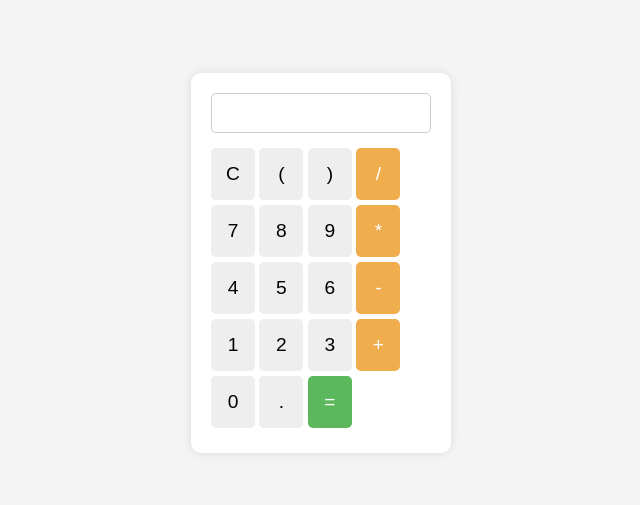
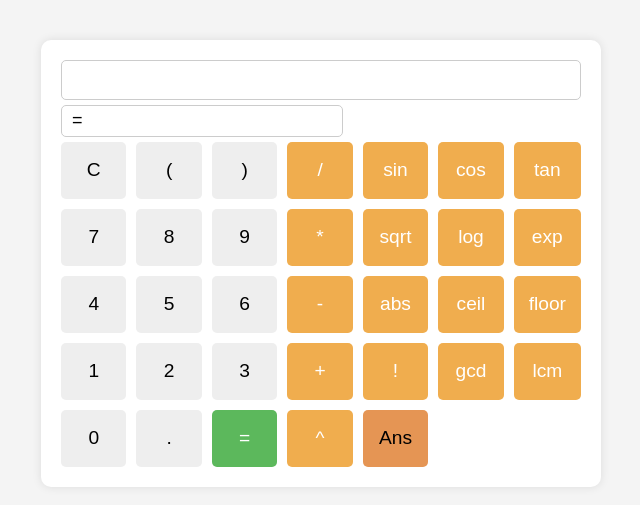
Before and after one commit to Daniel-1-2-3/Web-Graphing-Calculator, a website: page index.html in a window 1280 px wide. Shown: the part 137-642 px from the top of the page, without its empty margins (319-959 px from the left). Drawn offline with nearby package versions, Linux system fonts and the light colour scheme.

Commit message:
add advanced functions

```diff
--- a/index.html
+++ b/index.html
@@ -14,40 +14,63 @@
             <span id="caret"></span>
             <div id="text-after-caret" class="displayText"></div>
         </div>
-        <div>
+        <div id=answer-box>= </div>
+        <!-- Wrap all buttons inside buttons-container -->
+        <div class="buttons-container">
             <button onclick="clearDisplay()">C</button>
             <button onclick="addElement('(')">(</button>
             <button onclick="addElement(')')">)</button>
             <button class="operation" onclick="addElement('/')">/</button>
-        </div>
-        <div>
+            <button class="operation" onclick="addElement('sin()')">sin</button>
+            <button class="operation" onclick="addElement('cos()')">cos</button>
+            <button class="operation" onclick="addElement('tan()')">tan</button>
             <button onclick="addElement('7')">7</button>
             <button onclick="addElement('8')">8</button>
             <button onclick="addElement('9')">9</button>
             <button class="operation" onclick="addElement('*')">*</button>
-        </div>
-        <div>
+            <button class="operation" onclick="addElement('sqrt()')">sqrt</button>
+            <button class="operation" onclick="addElement('log()')">log</button>
+            <button class="operation" onclick="addElement('exp')">exp</button>
             <button onclick="addElement('4')">4</button>
             <button onclick="addElement('5')">5</button>
             <button onclick="addElement('6')">6</button>
             <button class="operation" onclick="addElement('-')">-</button>
-        </div>
-        <div>
+            <button class="operation" onclick="addElement('abs()')">abs</button>
+            <button class="operation" onclick="addElement('ceil()')">ceil</button>
+            <button class="operation" onclick="addElement('floor()')">floor</button>
             <button onclick="addElement('1')">1</button>
             <button onclick="addElement('2')">2</button>
             <button onclick="addElement('3')">3</button>
             <button class="operation" onclick="addElement('+')">+</button>
-        </div>
-        <div>
+            <div>
+                <button class="operation" onclick="addElement('!')">!</button>
+            </div>
+            <button class="operation" onclick="addElement('gcd(,)')">gcd</button>
+            <button class="operation" onclick="addElement('lcm(,)')">lcm</button>
             <button onclick="addElement('0')">0</button>
             <button onclick="addElement('.')">.</button>
             <button class="equals" onclick="calculateResult()">=</button>
+            <button class="operation" onclick="addElement('^')">^</button>
+            <button class="ans" onclick="addElement(answerText)">Ans</button>
+
         </div>
     </div>
 
+    <!-- Load math.js library globally -->
+    <script src="https://cdn.jsdelivr.net/npm/mathjs@11.5.0/lib/browser/math.min.js"></script>
+
     <script>
-    let caretPosition = 0
-    let displayText = ''
+        let caretPosition = 0
+        let displayText = ''
+        let answerText = ''
+
+        // Custom functions for the math library, output in degrees
+        math.import({
+            sin: (x) => Math.sin(x * (Math.PI / 180)),
+            cos: (x) => Math.sin(x * (Math.PI / 180)),
+            tan: (x) => Math.sin(x * (Math.PI / 180)),
+        }, { override: true });
+
         function getCaretPxPos() {
             return document.getElementById('text-before-caret').offsetWidth;
         }
@@ -56,6 +79,11 @@
             prevCaretPos =  getCaretPxPos();
             displayText = displayText.slice(0, caretPosition) + value + displayText.slice(caretPosition);
             caretPosition += value.length;
+            if (value.includes('()')){
+                caretPosition -= 1;
+            } else if (value.includes('(,)')){
+                caretPosition -= 2;
+            }
             renderDisplay();
             currentCaretPos = getCaretPxPos()
             document.getElementById('display').scrollLeft += currentCaretPos - prevCaretPos;
@@ -65,6 +93,7 @@
             // Update text-before and text-after caret
             document.getElementById('text-before-caret').textContent = displayText.slice(0, caretPosition).replace(/\s+/g, '');;
             document.getElementById('text-after-caret').textContent = displayText.slice(caretPosition).replace(/\s+/g, '');;
+            document.getElementById('answer-box').textContent = '= ' + answerText;
             document.activeElement.blur();
         }
 
@@ -77,12 +106,12 @@
 
         function calculateResult() {
             try {
-                displayText = eval(displayText).toString();
-                displayText = (displayText === 'Infinity') ? displayText = 'Error' : displayText;
+                answerText = math.evaluate(displayText).toString();
                 document.getElementById('display').scrollLeft = document.getElementById('display').scrollWidth;
 
             } catch (error) {
-                displayText = 'Error';
+                answerText = 'Error';
+                console.log(error);
             } finally {
                 caretPosition = displayText.length;
                 renderDisplay();
@@ -93,7 +122,7 @@
         document.addEventListener('keydown', function(event) {
             const key = event.key;
 
-            if (!isNaN(key) || ['+', '*', '/', '-', '(', ')', '.'].includes(key)){
+            if (!isNaN(key) || ['+', '*', '/', '-', '(', ')', '.', '!', '^'].includes(key)){
                 addElement(key);
             }
             else if (key==='Backspace'){
--- /dev/null
+++ b/package.json
@@ -0,0 +1,5 @@
+{
+  "dependencies": {
+    "mathjs": "^13.2.0"
+  }
+}
--- a/styles.css
+++ b/styles.css
@@ -9,7 +9,7 @@ body {
 }
 
 .calculator {
-    width: 220px;
+    width: 520px;
     background-color: #fff;
     padding: 20px;
     box-shadow: 0 0 10px rgba(0, 0, 0, 0.1);
@@ -19,7 +19,7 @@ body {
 #display {
     width: 100%;
     height: 40px;
-    margin-bottom: 15px;
+    margin-bottom: 5px;
     font-size: 1.5rem;
     padding: 5px;
     box-sizing: border-box;
@@ -32,6 +32,20 @@ body {
     align-items: right;
     overflow-x: hidden;
     white-space: nowrap;
+}
+
+#answer-box {
+    border: 1px solid #ccc;
+    border-radius: 5px;
+    width: 50%;
+    height: 30px;
+    position: relative;
+    align-items: center;
+    margin-bottom: 5px;
+    display: flex;
+    padding-left: 10px;
+    padding-right: 10px;
+    font-size: large;
 }
 
 #text-before-caret,
@@ -57,7 +71,7 @@ body {
 
 button {
     font-size: 1.2rem;
-    width: 20%;
+    width: 100%;
     height: 100%;
     cursor: pointer;
     background-color: #eee;
@@ -65,6 +79,14 @@ button {
     border-radius: 5px;
     transition: background-color 0.3s ease;
     margin-bottom: 5px;
+}
+
+.ans {
+    background-color: #e59554;
+}
+
+.ans:active{
+    background-color: #e5893d;
 }
 
 button:active {
@@ -77,7 +99,7 @@ button:active {
 }
 
 .operation:active {
-    background-color: #ec971f;
+    background-color: #d2ba99;
 }
 
 .equals {
@@ -91,7 +113,7 @@ button:active {
 
 .buttons-container {
     display: grid;
-    grid-template-columns: repeat(4, 1fr);  /* 4 columns for buttons */
+    grid-template-columns: repeat(7, 1fr);  /* 7 columns for buttons */
     gap: 10px;
 }
 
```
Also changed, not shown: 1 other file.
